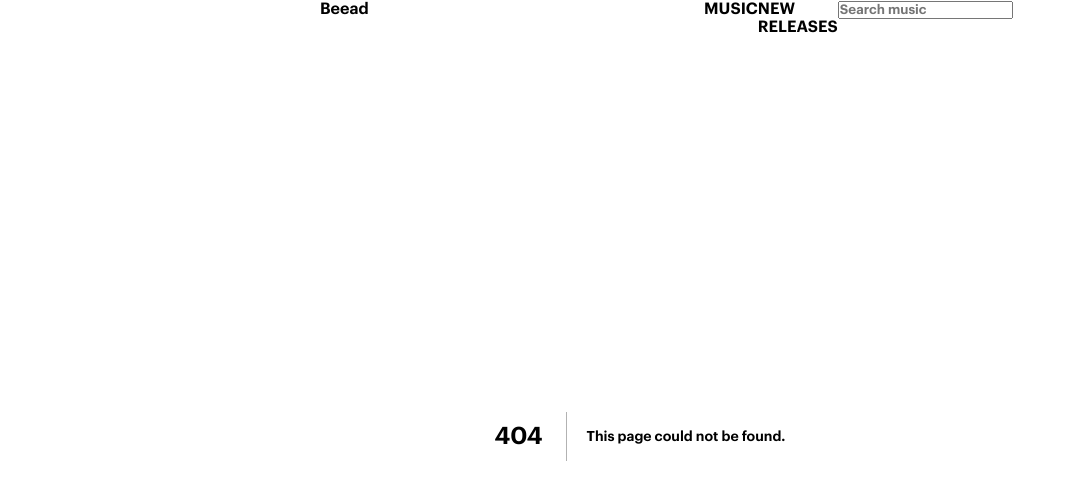
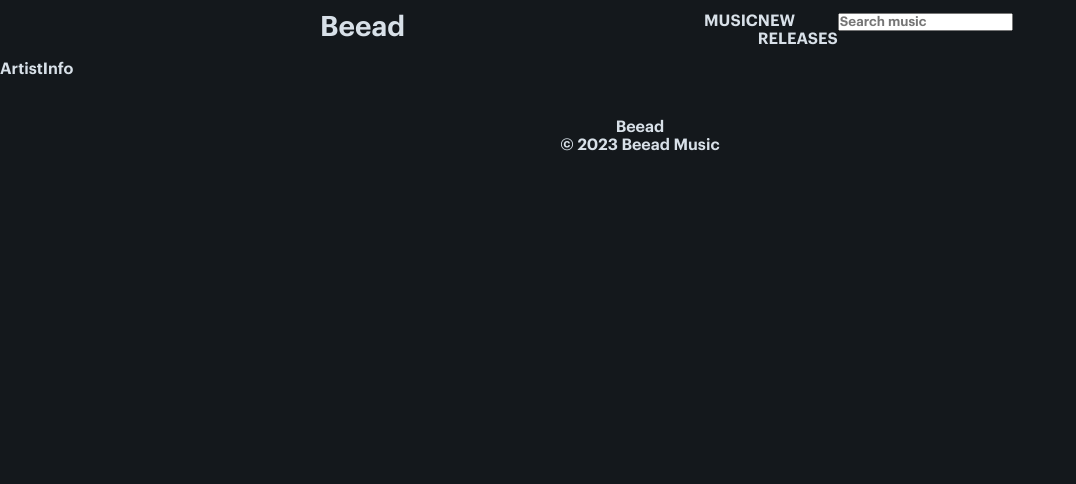
Before and after one commit to brandontieu626/beead-music-web-app, a Next.js app: page /artist/1 in a window 1280 px wide. Before the commit this address had no page. Shown: the top 484 px of the page, without its empty margins (0-1076 px from the left). Built offline with nearby package versions, Linux system fonts and the light colour scheme.

Commit message:
Website styling(background color+font color),track info page styling, navbar styling, organized css styles, added footer and artist page skeleton

```diff
--- /dev/null
+++ b/app/artist/[id]/page.jsx
@@ -0,0 +1,5 @@
+const ArtistInfo = () => {
+  return <div>ArtistInfo</div>;
+};
+
+export default ArtistInfo;
--- a/app/layout.jsx
+++ b/app/layout.jsx
@@ -1,6 +1,7 @@
 import "styles/globals.css";
 import React from "react";
 import Navbar from "@/components/Navbar";
+import Footer from "@/components/Footer";
 export const RootLayout = ({ children }) => {
   return (
     <html>
@@ -8,6 +9,7 @@ export const RootLayout = ({ children }) => {
         <main>
           <Navbar />
           {children}
+          <Footer />
         </main>
       </body>
     </html>
--- a/app/page.jsx
+++ b/app/page.jsx
@@ -21,7 +21,7 @@ export const Home = () => {
   console.log(songs);
   return (
     <div className="home_container">
-      <div className="popular_usa_container">
+      <div className="row">
         <h1>Popular Tracks in USA</h1>
         <MusicList props={songs} />
       </div>
--- /dev/null
+++ b/components/Footer.jsx
@@ -0,0 +1,12 @@
+const Footer = () => {
+  return (
+    <div className="footer">
+      <div className="row footer_container">
+        <div>Beead</div>
+        <span>© 2023 Beead Music</span>
+      </div>
+    </div>
+  );
+};
+
+export default Footer;
--- a/components/Navbar.jsx
+++ b/components/Navbar.jsx
@@ -2,17 +2,15 @@ import Link from "next/link";
 
 const Navbar = () => {
   return (
-    <div className="nav_container">
+    <div>
       <div className="nb_container">
-        <div>
+        <div className="nb_site_title">
           <Link href="/">Beead</Link>
         </div>
         <nav className="nb_list_container">
           <ul className="nb_list">
             <li>
-              <Link href="/music" className="nb_link">
-                MUSIC
-              </Link>
+              <Link href="/music">MUSIC</Link>
             </li>
             <li>
               <Link href="/newreleases">NEW RELEASES</Link>
--- a/styles/globals.css
+++ b/styles/globals.css
@@ -7,6 +7,13 @@
   padding: 0;
   box-sizing: border-box;
   font-family: Graphik;
+  color: #d8e0e8;
+}
+
+html,
+body {
+  min-height: 100vh;
+  background-color: #14181c;
 }
 
 ul {
@@ -16,17 +23,23 @@ ul {
 
 a {
   text-decoration: none;
-  color: black !important;
-}
-.nav_container {
-  width: 100%;
+  color: #d8e0e8 !important;
 }
 
+.row {
+  width: 50%;
+  margin: 0 auto;
+}
 .nb_container {
   width: 50%;
   display: flex;
   justify-content: space-between;
   margin: 0 auto;
+  padding: 12px 0px 12px 0px;
+}
+
+.nb_site_title {
+  font-size: 28px;
 }
 
 .nb_list_container {
@@ -38,8 +51,17 @@ a {
   justify-content: space-around;
 }
 
-.nb_link {
-  color: black;
+.footer {
+  background-color: #14181c;
+  position: relative;
+  bottom: 0;
+  width: 100%;
+}
+.footer_container {
+  display: flex;
+  flex-direction: column;
+  align-items: center;
+  padding: 40px 0px;
 }
 
 .home_container {
@@ -48,11 +70,6 @@ a {
   margin: auto;
   margin-top: 0%;
   text-align: center;
-}
-
-.popular_usa_container {
-  width: 50%;
-  margin: 0 auto;
 }
 
 .music_card {
@@ -66,9 +83,6 @@ a {
   margin: 0 0 0 -16px;
 }
 
-.mc_artist_title {
-}
-
 .mc_artist {
   margin: 0 0 15px 0;
 }
@@ -78,14 +92,14 @@ a {
 }
 
 .track_info_container {
-  width: 50%;
-  margin: 0 auto 50px auto;
+  margin-bottom: 50px;
   display: flex;
-  /* justify-content: space-around; */
 }
 
 .track_description_container {
   margin: 0 0 0 50px;
+  max-width: 871px;
+  width: 100%;
   display: flex;
   flex-direction: column;
   justify-content: space-between;
@@ -103,6 +117,7 @@ a {
 }
 
 .track_lyrics_container {
-  width: 50%;
-  margin: 0 auto;
+  display: flex;
+  flex-direction: column;
+  align-items: center;
 }
```
Also changed, not shown: app/track/[id]/page.jsx (+7 -5 lines).
